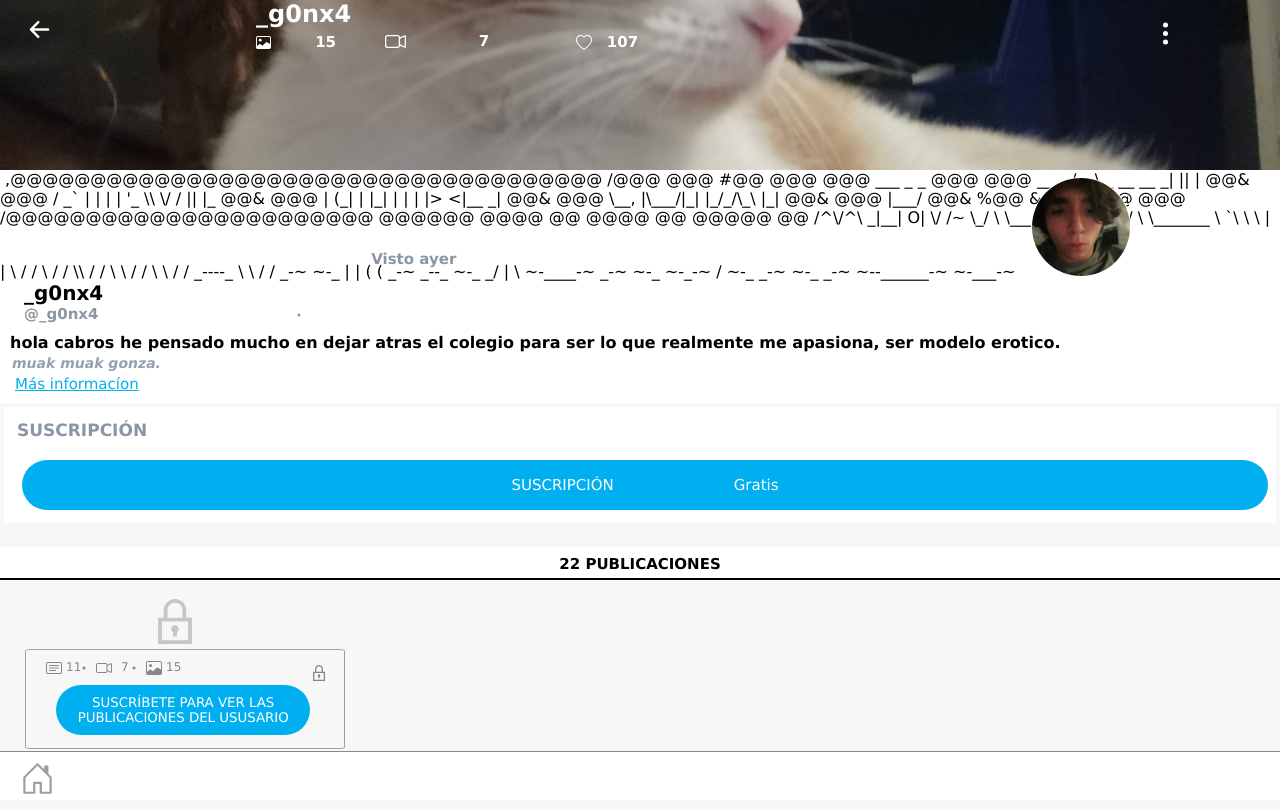
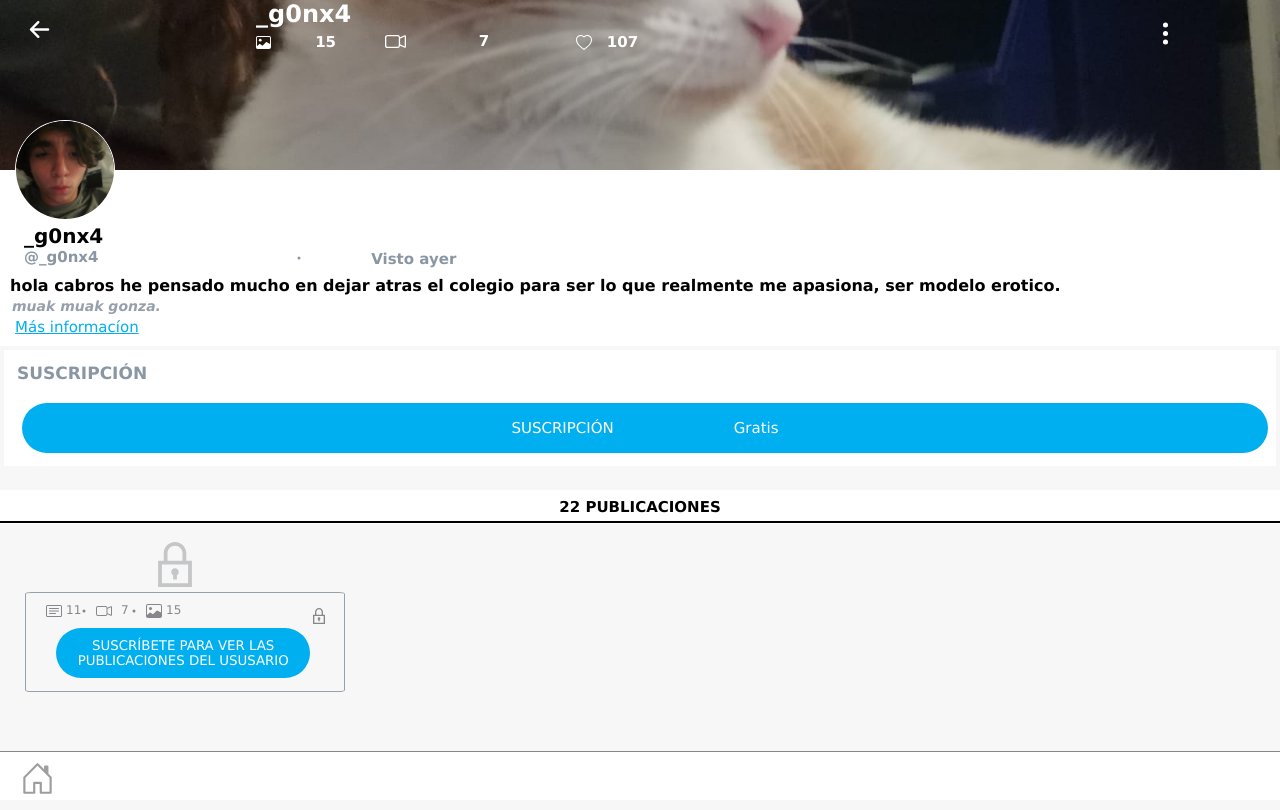
Before and after one commit to g0nxz4/Onlyfans, a plain HTML site: page index.html in a window 1280 px wide. Drawn offline with Linux system fonts and the light colour scheme.

Commit message:
Update index.html

```diff
--- a/index.html
+++ b/index.html
@@ -54,11 +54,8 @@
 
 
 -->
-
-
             <div class="profile-card">
                 <img class="banner-pic" src="imgs/banner.jpeg">
-
                 <button type="button" class="more-buttom">
                     <a href="">
                         <svg xmlns="http://www.w3.org/2000/svg" width="27px" height="27px" fill="currentColor" class="more" viewBox="0 0 16 16">
@@ -66,41 +63,6 @@
                         </svg>
                     </a>
                 </button>
-
-
-                    ,@@@@@@@@@@@@@@@@@@@@@@@@@@@@@@@@@@@@@
-      /@@@                                   @@@
-     #@@                                      @@@
-     @@@           ___             _  _        @@@
-     @@@     __ _ / _ \ _ __ __  _| || |       @@&
-     @@@    / _` | | | | '_ \\ \/ / || |_      @@&
-     @@@   | (_| | |_| | | | |>  <|__   _|     @@&
-     @@@    \__, |\___/|_| |_/_/\_\  |_|       @@&
-     @@@    |___/                             @@&
-     %@@                                     &@@
-      (@@@                                  @@@
-        /@@@@@@@@@@@@@@@@@@@@@@@        @@@@@@
-                               @@@@     @@
-                                  @@@@  @@
-                                     @@@@@
-                                        @@
-                                 /^\/^\
-                               _|__|  O|
-                     \/     /~     \_/ \
-                       \____|__________/  \
-                             \_______      \
-                                     `\     \                 \
-                                       |     |                  \
-                                      /      /                    \
-                                     /     /                       \\
-                                   /      /                         \ \
-                                  /     /                            \  \
-                                /     /             _----_            \   \
-                               /     /           _-~      ~-_         |   |
-                              (      (        _-~    _--_    ~-_     _/   |
-                               \      ~-____-~    _-~    ~-_    ~-_-~    /
-                                 ~-_           _-~          ~-_       _-~
-                                    ~--______-~                ~-___-~
   <button type="button" class="back">
                     <a href="">
                         <svg xmlns="http://www.w3.org/2000/svg" width="39px" height="39px" fill="currentColor" class="flecha" viewBox="0 0 16 16">
```
